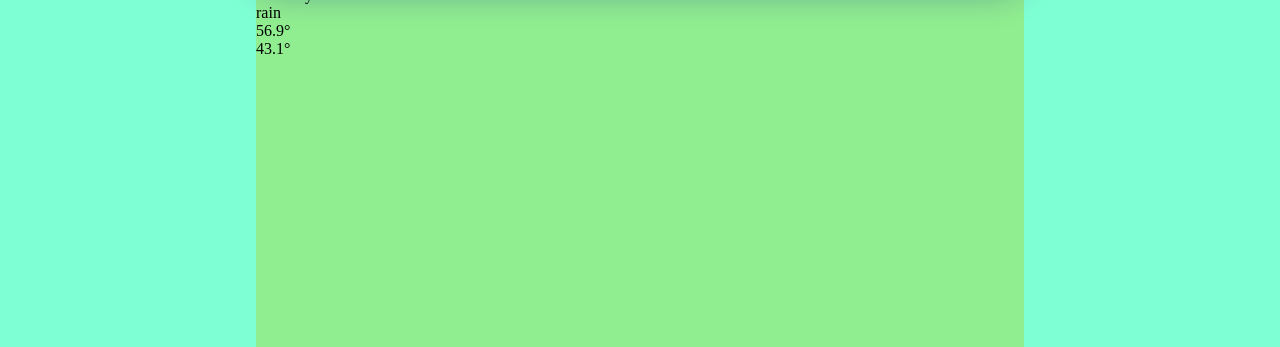
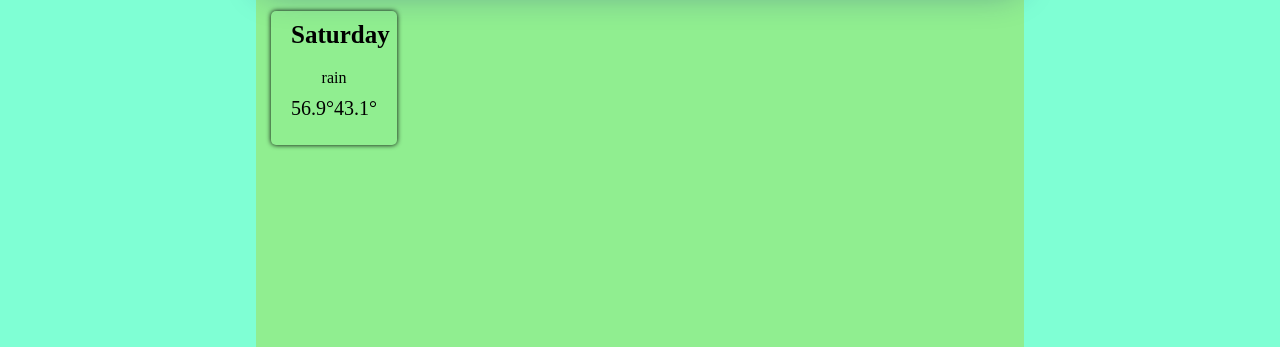
Before and after one commit to Kagemori/odin-weather-app, a website built with webpack: page src/template.html in a window 1280 px wide. Shown: the part 553-900 px from the top of the page. Built offline with nearby package versions, Linux system fonts and the light colour scheme.

Commit message:
Add styling to forecast

```diff
--- a/src/css/styles.css
+++ b/src/css/styles.css
@@ -126,6 +126,58 @@ nav {
     font-size: 20px;
 }
 
+#weather-forecast{
+    display: grid;
+    grid-template-columns: repeat(7,1fr);
+}
+
+.day-forecast{
+    grid-column: span 1;
+
+    display: grid;
+    grid-template-columns: repeat(2, 1fr);
+    grid-template-rows: repeat(3, 1fr);
+
+    box-shadow: 0 0 5px black;
+    border-radius: 5px;
+
+    padding: 10px 20px;
+    margin: 25px 15px;
+}
+
+.day-forecast-dayname {
+    grid-column: 1 / 3;
+    grid-row: 1 / 2;
+
+    text-align: center;
+    font-weight: bold;
+    font-size: 25px;
+}
+
+.day-forecast-weather {
+    grid-column: 1 / 3;
+    grid-row: 2 / 3;
+
+    text-align: center;
+    margin: 10px 0px;
+}
+
+.day-forecast-tempmax {
+    grid-column: 1 / 2;
+    grid-row: 3 / 4;
+
+    text-align: center;
+    font-size: 20px;
+}
+
+.day-forecast-tempmin {
+    grid-column: 2 / 3;
+    grid-row: 3 / 4;
+
+    text-align: center;
+    font-size: 20px;
+}
+
 .today-cloudy {
     background-image: url("https://img.freepik.com/free-vector/blue-sky-clouds-background-with-text-space_1017-26306.jpg?t=st=1742877600~exp=1742881200~hmac=9d5e221c347b588e8f1b55529c0eeca886e5bc4b1a0e59da04f64f97e9394137&w=996");
     background-repeat: no-repeat;
```
